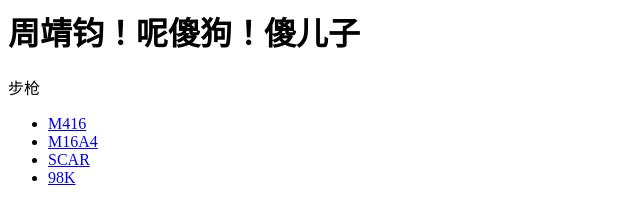
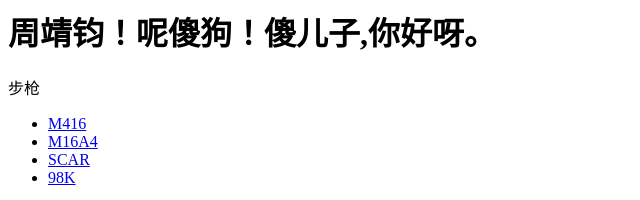
Before and after one commit to BigHead96/BIgHead96.github.io, a plain HTML site: page index.html in a window 1280 px wide. Shown: the top 200 px of the page, without its empty margins (0-640 px from the left). Drawn offline with Linux system fonts and the light colour scheme.

Commit message:
third commit

```diff
--- a/index.html
+++ b/index.html
@@ -1,4 +1,4 @@
-<h1>周靖钧！呢傻狗！傻儿子</h1>
+<h1>周靖钧！呢傻狗！傻儿子,你好呀。</h1>
 <p>步枪</p>
 <ul>
 	<li><a href="http://game.gtimg.cn/images/cjm/zlkdatasys/images/image/20180524/c88dad5b8f33ec8e74569317a4d271c2.png">M416</a></li>
```
